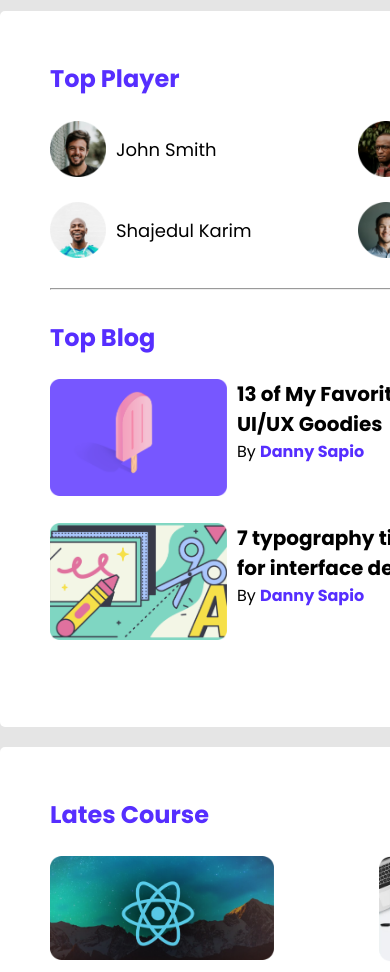
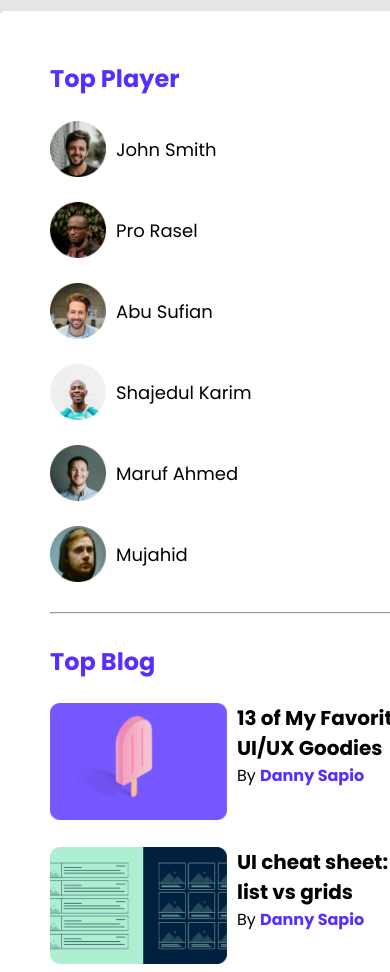
Before and after one commit to MD-Moniruzzaman-Arafat/Module-10-project, a plain HTML site: page index.html in a window 390 px wide. Shown: the part 87-1059 px from the top of the page. Drawn offline with Linux system fonts and the light colour scheme.

Commit message:
mobile responsive

```diff
--- a/css/style.css
+++ b/css/style.css
@@ -159,3 +159,26 @@ body {
     margin-right: 3px;
     color: yellow;
 }
+
+
+/* mobile responsive */
+
+@media only screen and (max-width: 600px) {
+    .players {
+        display: grid;
+        grid-template-columns: repeat(1, 1fr);
+        gap: 25px;
+
+    }
+
+    .blogs {
+        display: grid;
+        grid-template-columns: repeat(1, 1fr);
+        gap: 20px;
+    }
+
+    .courses {
+        flex-direction: column;
+        gap: 15px;
+    }
+}
```
